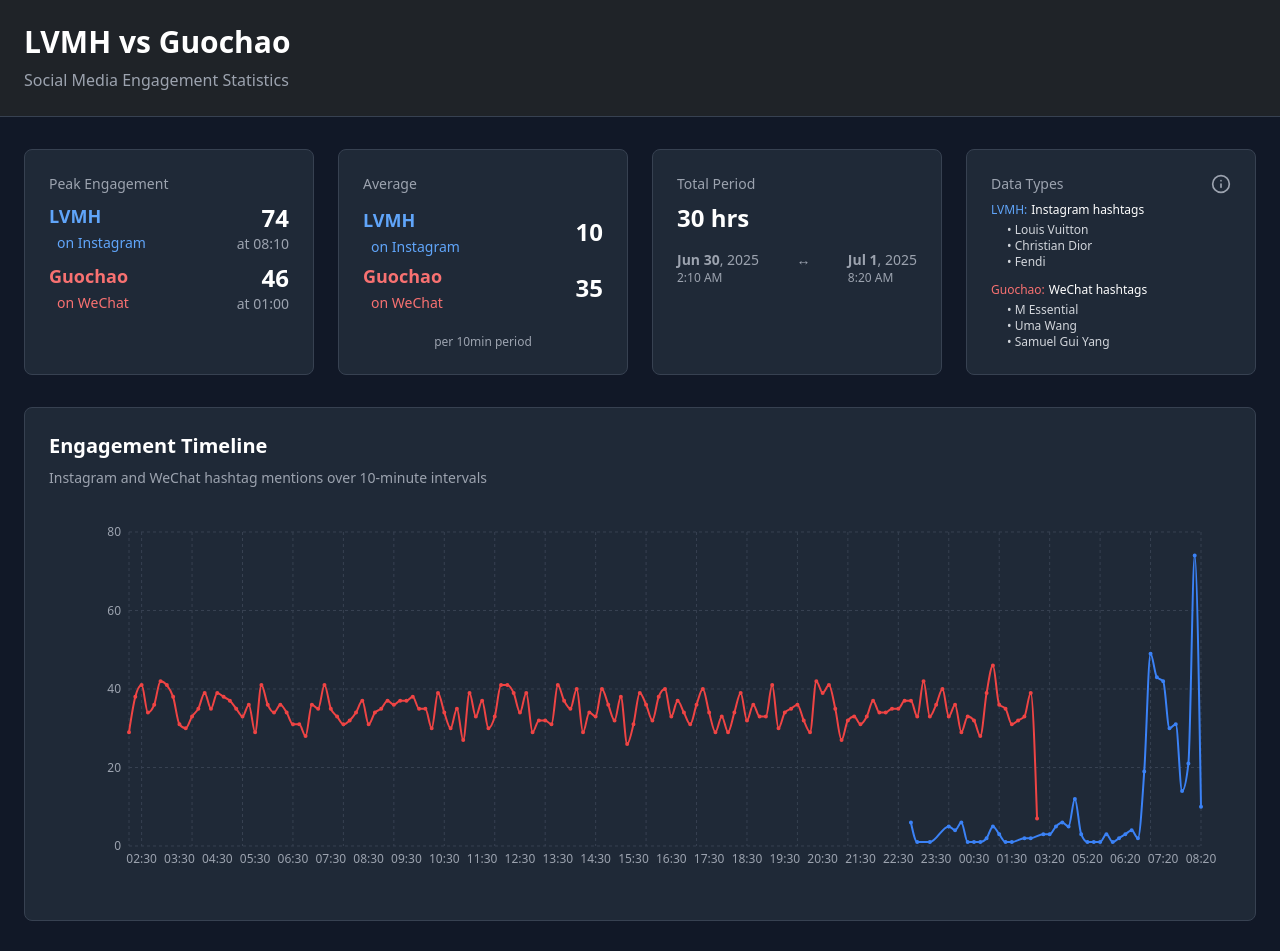
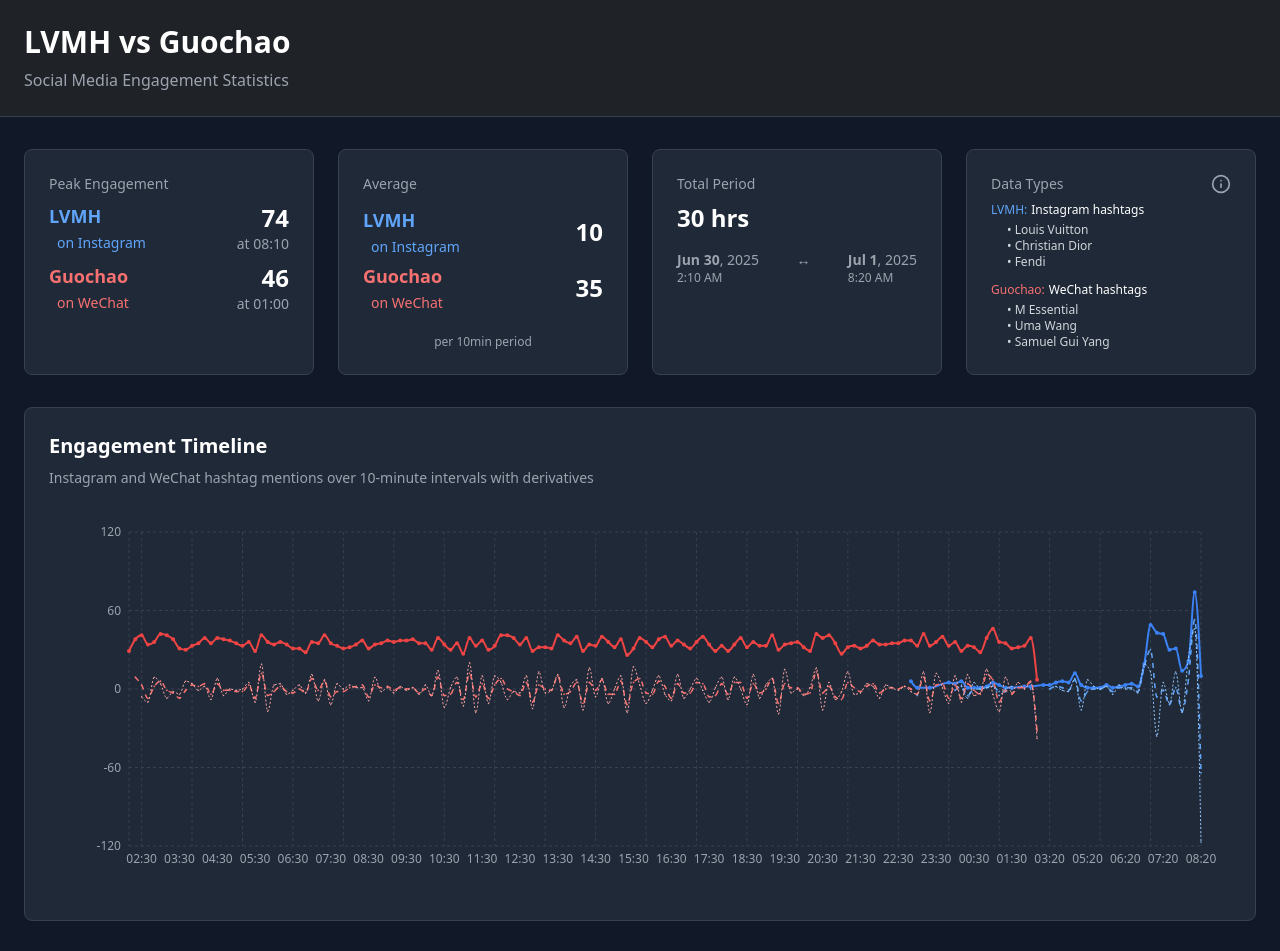
Before and after one commit to ClintTLang/lv-insights-visualizer, a React (Vite) app: page / in a window 1280 px wide. Shown: the top 951 px of the page. Built offline with nearby package versions, Linux system fonts and the light colour scheme.

Commit message:
Add derivative graphs to timeline
Calculate and display first and second derivatives for each data series in the engagement timeline, only showing data where the original data exists.

```diff
--- a/src/pages/Index.tsx
+++ b/src/pages/Index.tsx
@@ -1,3 +1,4 @@
+
 
 import React, { useState } from 'react';
 import { LineChart, Line, XAxis, YAxis, CartesianGrid, Tooltip, ResponsiveContainer } from 'recharts';
@@ -45,6 +46,56 @@ const Index = () => {
     };
   });
 
+  // Calculate derivatives for chart data
+  const chartData = combinedData.map((item, index) => {
+    let instagramFirstDerivative = null;
+    let wechatFirstDerivative = null;
+    let instagramSecondDerivative = null;
+    let wechatSecondDerivative = null;
+
+    if (index > 0 && item.instagram !== null) {
+      const prevInstagram = combinedData[index - 1].instagram;
+      if (prevInstagram !== null) {
+        instagramFirstDerivative = item.instagram - prevInstagram;
+      }
+    }
+
+    if (index > 0 && item.wechat !== null) {
+      const prevWechat = combinedData[index - 1].wechat;
+      if (prevWechat !== null) {
+        wechatFirstDerivative = item.wechat - prevWechat;
+      }
+    }
+
+    if (index > 1 && item.instagram !== null) {
+      const prevInstagram = combinedData[index - 1].instagram;
+      const prevPrevInstagram = combinedData[index - 2].instagram;
+      if (prevInstagram !== null && prevPrevInstagram !== null) {
+        const currentFirstDeriv = item.instagram - prevInstagram;
+        const prevFirstDeriv = prevInstagram - prevPrevInstagram;
+        instagramSecondDerivative = currentFirstDeriv - prevFirstDeriv;
+      }
+    }
+
+    if (index > 1 && item.wechat !== null) {
+      const prevWechat = combinedData[index - 1].wechat;
+      const prevPrevWechat = combinedData[index - 2].wechat;
+      if (prevWechat !== null && prevPrevWechat !== null) {
+        const currentFirstDeriv = item.wechat - prevWechat;
+        const prevFirstDeriv = prevWechat - prevPrevWechat;
+        wechatSecondDerivative = currentFirstDeriv - prevFirstDeriv;
+      }
+    }
+
+    return {
+      ...item,
+      instagramFirstDerivative,
+      wechatFirstDerivative,
+      instagramSecondDerivative,
+      wechatSecondDerivative,
+    };
+  });
+
   // Calculate total period
   const startTime = new Date(allTimestamps[0]);
   const endTime = new Date(allTimestamps[allTimestamps.length - 1]);
@@ -85,13 +136,39 @@ const Index = () => {
       return (
         <div className="bg-gray-800 border border-gray-600 rounded-lg p-3 shadow-lg">
           <p className="text-gray-300 text-sm">{`Time: ${label}`}</p>
-          {payload.map((entry: any, index: number) => (
-            entry.value !== null && (
-              <p key={index} className={`font-semibold ${entry.dataKey === 'instagram' ? 'text-blue-400' : 'text-red-400'}`}>
-                {`${entry.dataKey === 'instagram' ? 'Instagram' : 'WeChat'}: ${entry.value.toLocaleString()}`}
-              </p>
-            )
-          ))}
+          {payload.map((entry: any, index: number) => {
+            if (entry.value !== null) {
+              let label = '';
+              let color = '';
+
+              if (entry.dataKey === 'instagram') {
+                label = 'Instagram';
+                color = 'text-blue-400';
+              } else if (entry.dataKey === 'wechat') {
+                label = 'WeChat';
+                color = 'text-red-400';
+              } else if (entry.dataKey === 'instagramFirstDerivative') {
+                label = 'Instagram 1st Derivative';
+                color = 'text-blue-300';
+              } else if (entry.dataKey === 'wechatFirstDerivative') {
+                label = 'WeChat 1st Derivative';
+                color = 'text-red-300';
+              } else if (entry.dataKey === 'instagramSecondDerivative') {
+                label = 'Instagram 2nd Derivative';
+                color = 'text-blue-200';
+              } else if (entry.dataKey === 'wechatSecondDerivative') {
+                label = 'WeChat 2nd Derivative';
+                color = 'text-red-200';
+              }
+
+              return (
+                <p key={index} className={`font-semibold ${color}`}>
+                  {`${label}: ${entry.value.toLocaleString()}`}
+                </p>
+              );
+            }
+            return null;
+          })}
         </div>
       );
     }
@@ -237,13 +314,13 @@ const Index = () => {
         <div className="bg-gray-800 border border-gray-700 rounded-lg p-6">
           <div className="mb-6">
             <h2 className="text-xl font-semibold text-white mb-2">Engagement Timeline</h2>
-            <p className="text-gray-400 text-sm">Instagram and WeChat hashtag mentions over 10-minute intervals</p>
+            <p className="text-gray-400 text-sm">Instagram and WeChat hashtag mentions over 10-minute intervals with derivatives</p>
           </div>
 
           <div className="h-96">
             <ResponsiveContainer width="100%" height="100%">
               <LineChart
-                data={combinedData}
+                data={chartData}
                 margin={{
                   top: 20,
                   right: 30,
@@ -284,6 +361,46 @@ const Index = () => {
                   dot={{ fill: '#EF4444', strokeWidth: 2, r: 1 }}
                   activeDot={{ r: 3, fill: '#F87171' }}
                   connectNulls={true}
+                />
+                <Line
+                  type="monotone"
+                  dataKey="instagramFirstDerivative"
+                  stroke="#60A5FA"
+                  strokeWidth={1.5}
+                  strokeDasharray="5 5"
+                  dot={{ fill: '#60A5FA', strokeWidth: 1, r: 0.5 }}
+                  activeDot={{ r: 2, fill: '#93C5FD' }}
+                  connectNulls={false}
+                />
+                <Line
+                  type="monotone"
+                  dataKey="wechatFirstDerivative"
+                  stroke="#F87171"
+                  strokeWidth={1.5}
+                  strokeDasharray="5 5"
+                  dot={{ fill: '#F87171', strokeWidth: 1, r: 0.5 }}
+                  activeDot={{ r: 2, fill: '#FCA5A5' }}
+                  connectNulls={false}
+                />
+                <Line
+                  type="monotone"
+                  dataKey="instagramSecondDerivative"
+                  stroke="#93C5FD"
+                  strokeWidth={1}
+                  strokeDasharray="2 2"
+                  dot={{ fill: '#93C5FD', strokeWidth: 1, r: 0.3 }}
+                  activeDot={{ r: 1.5, fill: '#DBEAFE' }}
+                  connectNulls={false}
+                />
+                <Line
+                  type="monotone"
+                  dataKey="wechatSecondDerivative"
+                  stroke="#FCA5A5"
+                  strokeWidth={1}
+                  strokeDasharray="2 2"
+                  dot={{ fill: '#FCA5A5', strokeWidth: 1, r: 0.3 }}
+                  activeDot={{ r: 1.5, fill: '#FEE2E2' }}
+                  connectNulls={false}
                 />
               </LineChart>
             </ResponsiveContainer>
```
